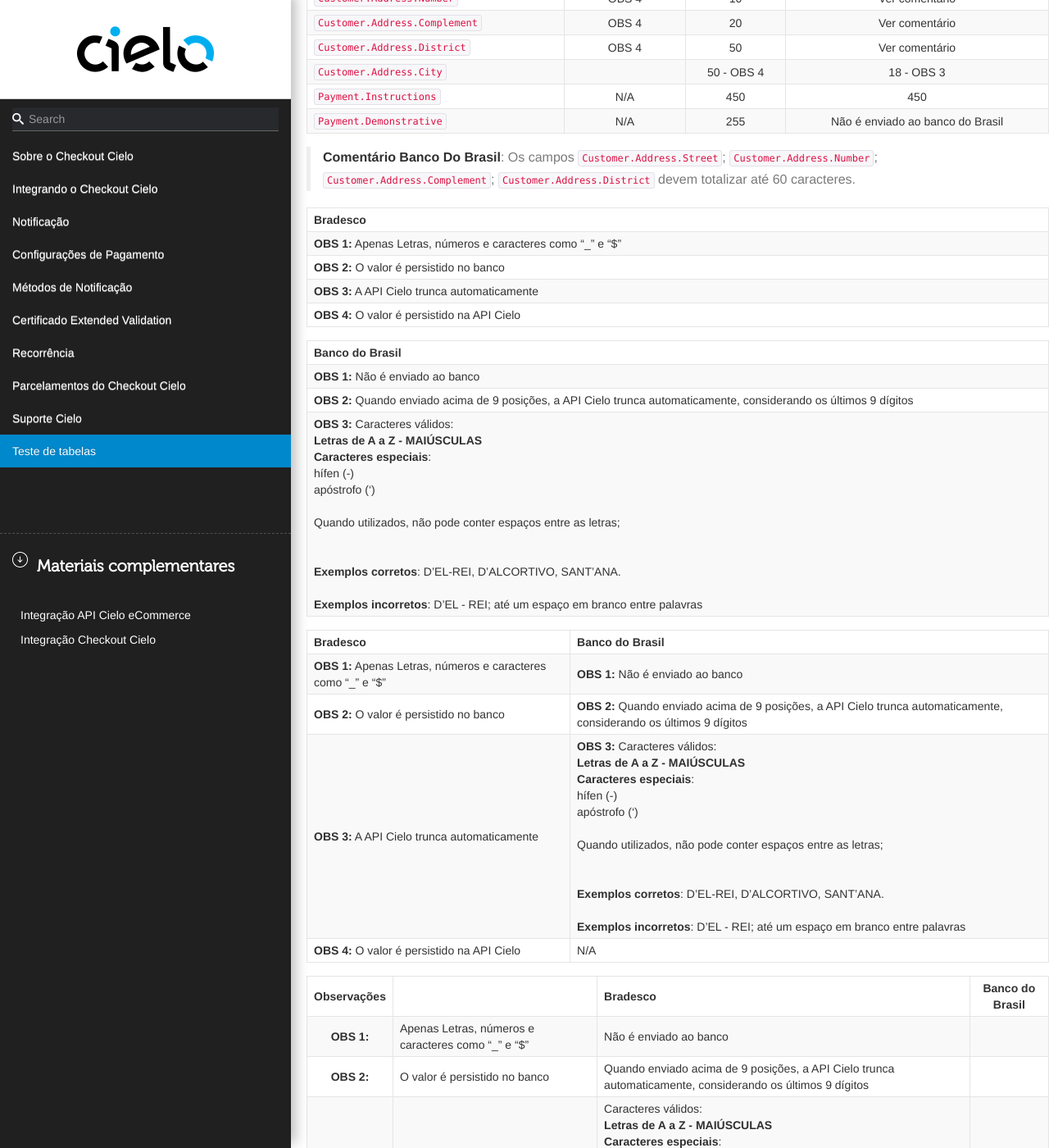
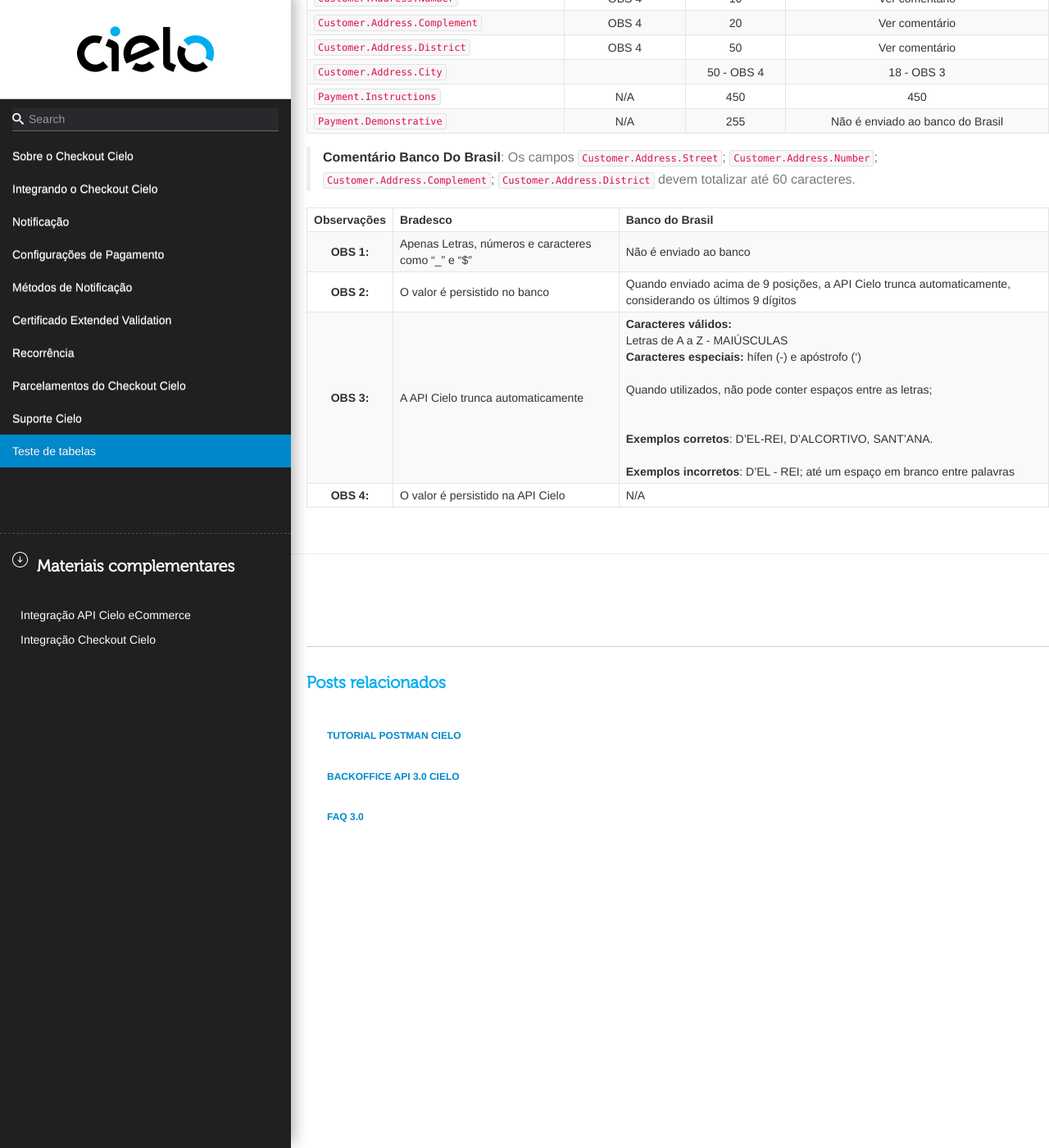
Before and after one commit to DeveloperCielo/Tutorial, a Jekyll site: the page built from _posts/2017-08-25-Checkout.md, in a window 1280 px wide and 1400 px high, scrolled down 56413 px. Shown: the whole window at 82% size. Built offline with Jekyll 4.4.1, drawn with Linux system fonts in a browser that asks for light colours; some web fonts are replaced; some of the changed text lies outside the part shown.

Commit message:
Updated '_posts/2017-08-25-Checkout.md' via CloudCannon

```diff
--- a/_posts/2017-08-25-Checkout.md
+++ b/_posts/2017-08-25-Checkout.md
@@ -1715,38 +1715,10 @@
 
 
 
-| Bradesco                                                      |
-|:--------------------------------------------------------------|
-| **OBS 1:** Apenas Letras, números e caracteres como "_" e "$" |
-| **OBS 2:** O valor é persistido no banco                      |
-| **OBS 3:** A API Cielo trunca automaticamente                 |
-| **OBS 4:** O valor é persistido na API Cielo                  |
-
-
-| Banco do Brasil                                                                                                 |
-|:----------------------------------------------------------------------------------------------------------------|
-|**OBS 1:** Não é enviado ao banco                                                                                    |
-|**OBS 2:** Quando enviado acima de 9 posições, a API Cielo trunca automaticamente, considerando os últimos 9 dígitos |
-|**OBS 3:** Caracteres válidos: <BR>**Letras de A a Z - MAIÚSCULAS** <BR> **Caracteres especiais**: <BR>hífen (-)<BR> apóstrofo (') <BR><BR> Quando utilizados, não pode conter espaços entre as letras; <BR><BR><BR> **Exemplos corretos**: D'EL-REI, D'ALCORTIVO, SANT'ANA.<BR><BR> **Exemplos incorretos**: D'EL - REI; até um espaço em branco entre palavras |
-
-
-
-
-| Bradesco                                                      | Banco do Brasil                                                                                                 |
-|:--------------------------------------------------------------|:----------------------------------------------------------------------------------------------------------------|
-| **OBS 1:** Apenas Letras, números e caracteres como "_" e "$" |**OBS 1:** Não é enviado ao banco                                                                                    |
-| **OBS 2:** O valor é persistido no banco                      |**OBS 2:** Quando enviado acima de 9 posições, a API Cielo trunca automaticamente, considerando os últimos 9 dígitos |
-| **OBS 3:** A API Cielo trunca automaticamente                 |**OBS 3:** Caracteres válidos: <BR>**Letras de A a Z - MAIÚSCULAS** <BR> **Caracteres especiais**: <BR>hífen (-)<BR> apóstrofo (') <BR><BR> Quando utilizados, não pode conter espaços entre as letras; <BR><BR><BR> **Exemplos corretos**: D'EL-REI, D'ALCORTIVO, SANT'ANA.<BR><BR> **Exemplos incorretos**: D'EL - REI; até um espaço em branco entre palavras |
-| **OBS 4:** O valor é persistido na API Cielo                  | N/A|
-
-
-
-
-
-
-|Observações || Bradesco                                                      | Banco do Brasil                                                                                                 |
-:-----------:|:--------------------------------------------------------------|:----------------------------------------------------------------------------------------------------------------|
-| **OBS 1:**|Apenas Letras, números e caracteres como "_" e "$" |Não é enviado ao banco                                                                                    |
-| **OBS 2:**|O valor é persistido no banco                      |Quando enviado acima de 9 posições, a API Cielo trunca automaticamente, considerando os últimos 9 dígitos |
-| **OBS 3:**|A API Cielo trunca automaticamente                 |Caracteres válidos: <BR>**Letras de A a Z - MAIÚSCULAS** <BR> **Caracteres especiais**: <BR>hífen (-)<BR> apóstrofo (') <BR><BR> Quando utilizados, não pode conter espaços entre as letras; <BR><BR><BR> **Exemplos corretos**: D'EL-REI, D'ALCORTIVO, SANT'ANA.<BR><BR> **Exemplos incorretos**: D'EL - REI; até um espaço em branco entre palavras |
-| **OBS 4:**|O valor é persistido na API Cielo                  | N/A|
+
+|Observações  | Bradesco                                                      | Banco do Brasil                                                                                                 |
+|:-----------:|:--------------------------------------------------------------|:----------------------------------------------------------------------------------------------------------------|
+| **OBS 1:**  |Apenas Letras, números e caracteres como "_" e "$" |Não é enviado ao banco                                                                                    |
+| **OBS 2:**  |O valor é persistido no banco                      |Quando enviado acima de 9 posições, a API Cielo trunca automaticamente, considerando os últimos 9 dígitos |
+| **OBS 3:**  |A API Cielo trunca automaticamente                 |**Caracteres válidos:** <BR> Letras de A a Z - MAIÚSCULAS <BR> **Caracteres especiais:** hífen (-) e apóstrofo (') <BR><BR> Quando utilizados, não pode conter espaços entre as letras; <BR><BR><BR> **Exemplos corretos**: D'EL-REI, D'ALCORTIVO, SANT'ANA.<BR><BR> **Exemplos incorretos**: D'EL - REI; até um espaço em branco entre palavras |
+| **OBS 4:**  |O valor é persistido na API Cielo                  | N/A|
```
